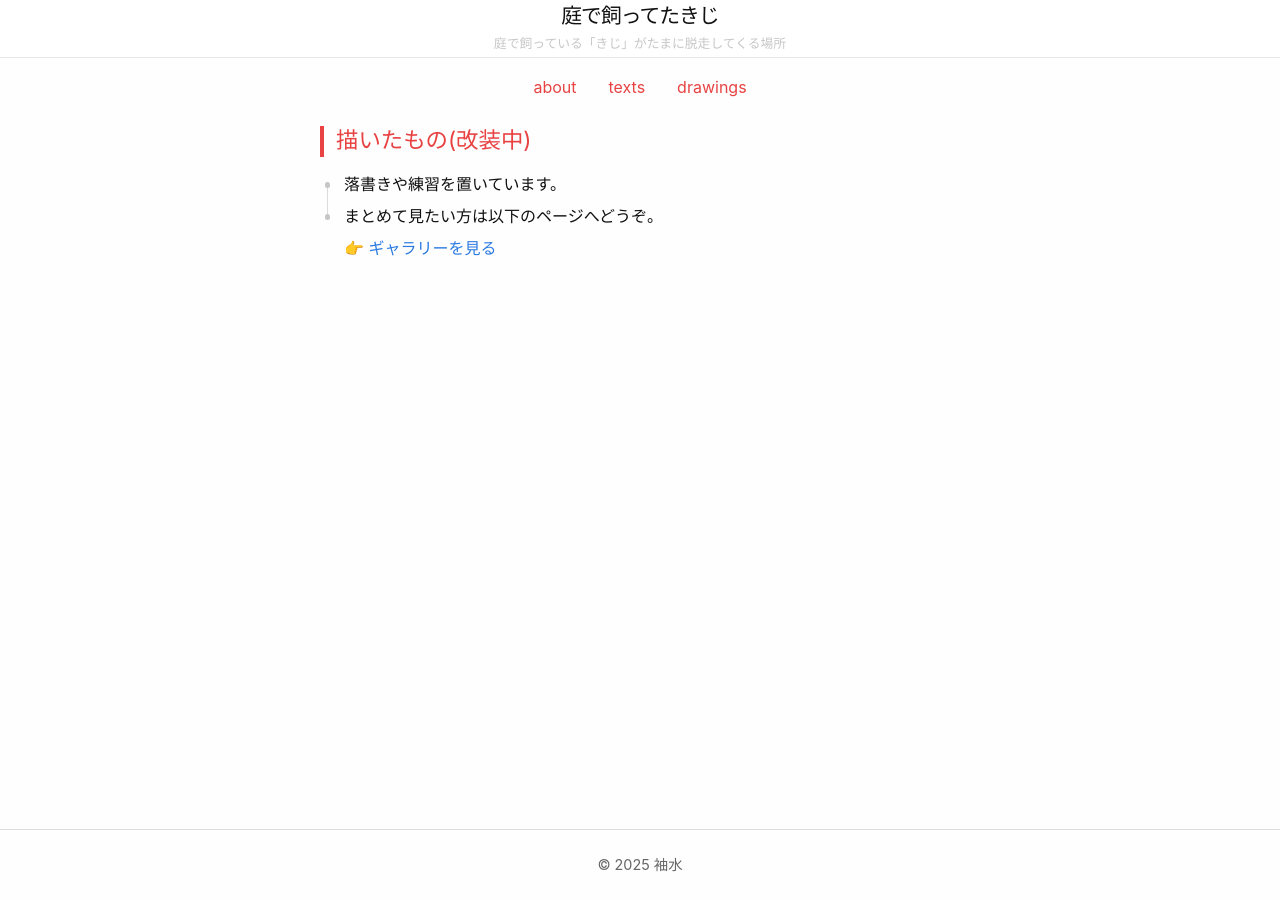
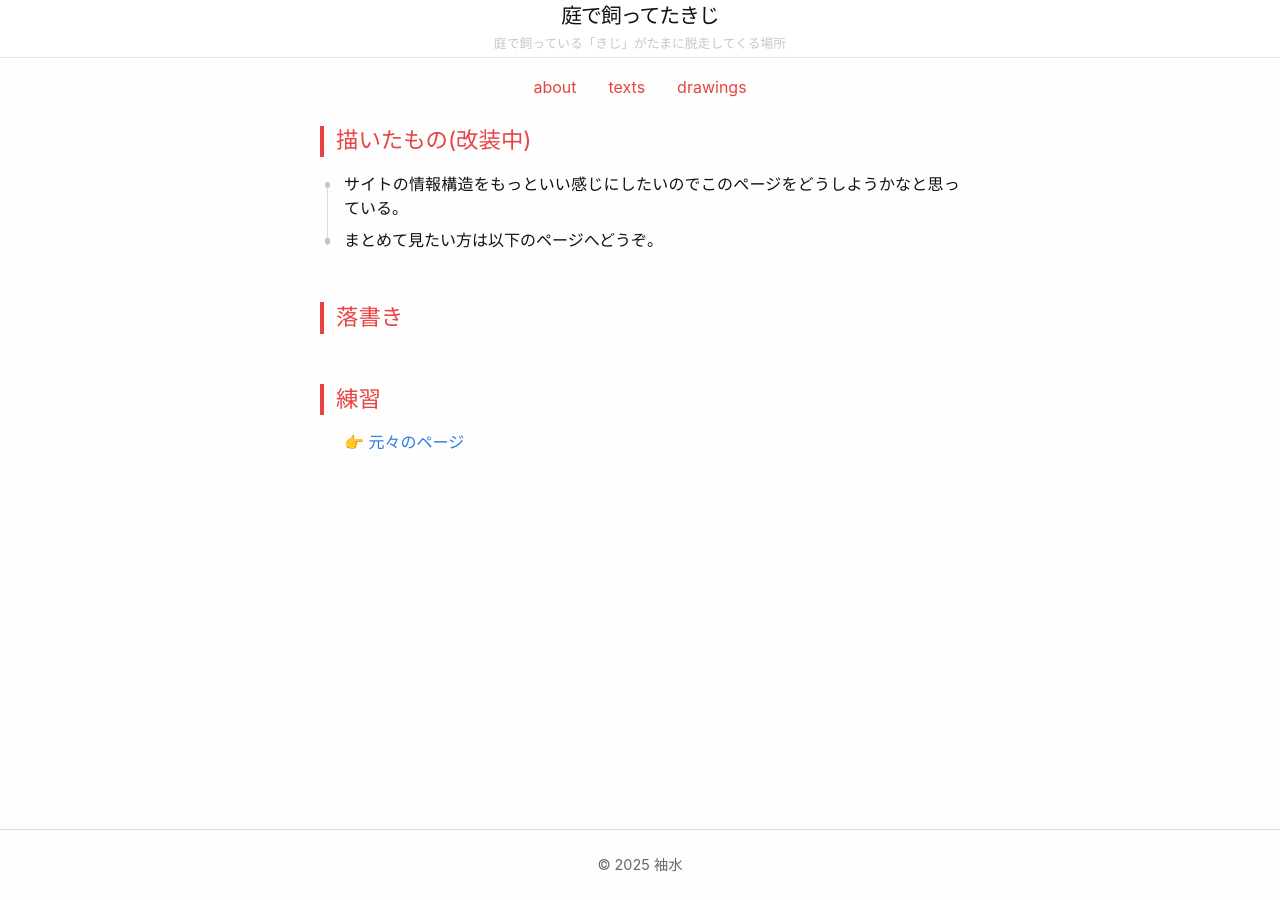
Before and after one commit to njargon/njargon.github.io, a Jekyll site: the page built from drawings.md, in a window 1280 px wide. Built offline with Jekyll 4.4.1, drawn with Linux system fonts in a browser that asks for light colours.

Commit message:
vault backup: 2025-08-27 16:45:48

```diff
--- a/drawings.md
+++ b/drawings.md
@@ -12,7 +12,14 @@ permalink: /drawings/
 
 ## 描いたもの(改装中)
 
-- 落書きや練習を置いています。
+- サイトの情報構造をもっといい感じにしたいのでこのページをどうしようかなと思っている。
+-
+-
 - まとめて見たい方は以下のページへどうぞ。
 
-👉 [ギャラリーを見る](https://njargon.github.io/drawings-gallery/)
+
+## 落書き
+
+## 練習
+
+👉 [元々のページ](https://njargon.github.io/drawings-gallery/)
```
